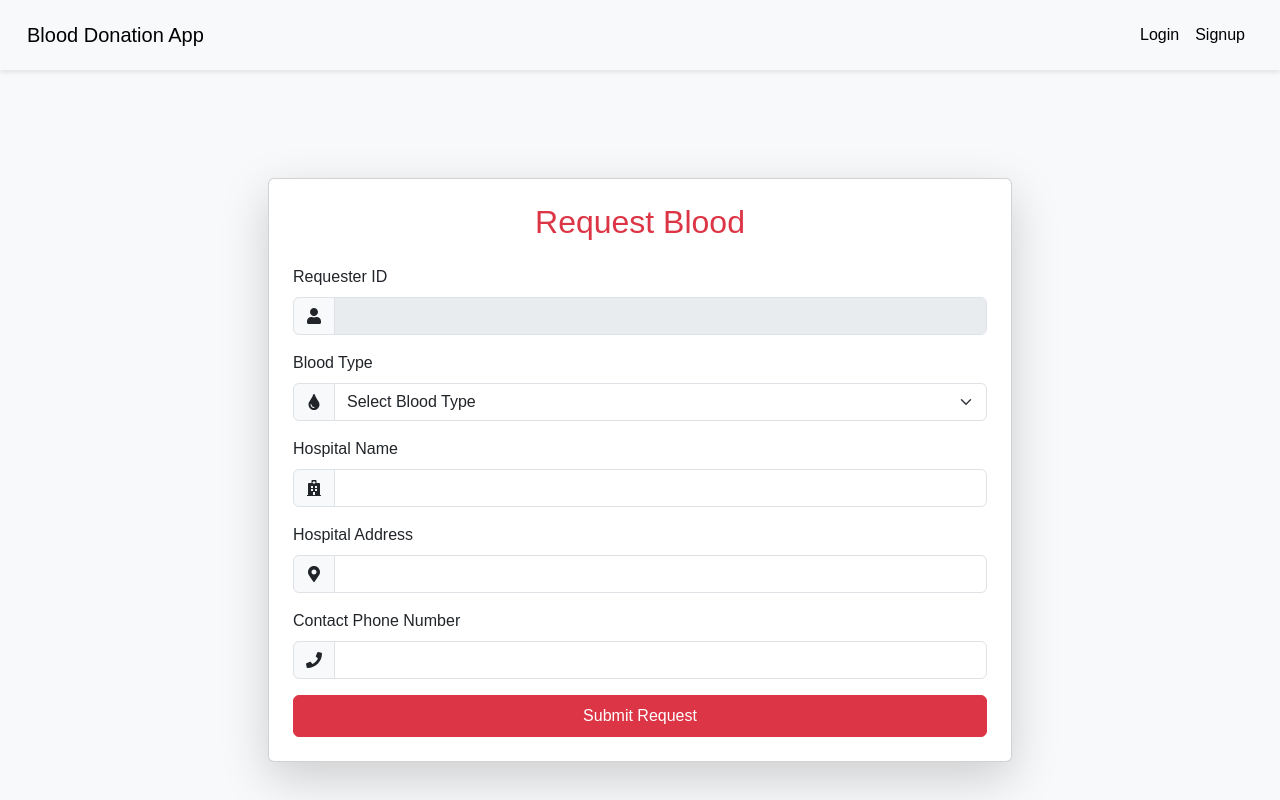
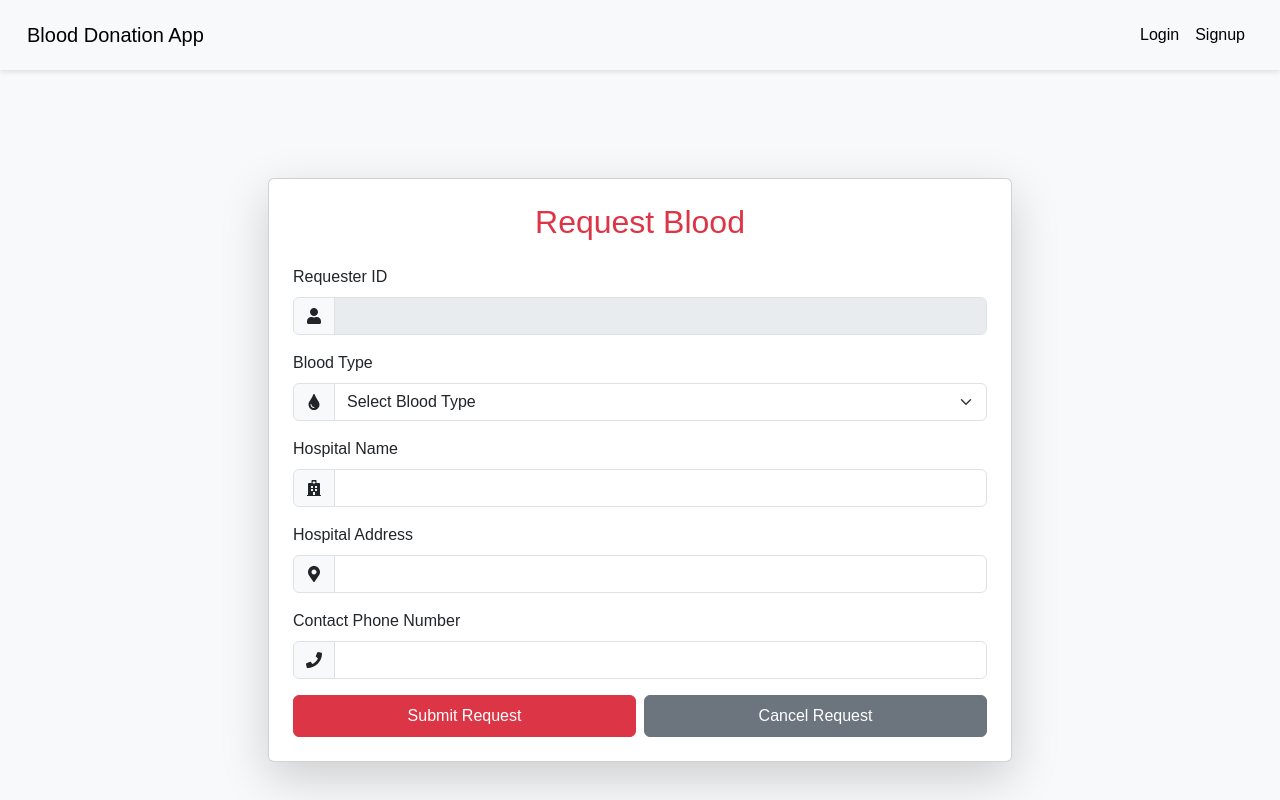
Before and after one commit to CAA900-PRIME/blooddonation-frontend, a React (Vite) app: page /blood-request in a window 1280 px wide. Shown: the top 800 px of the page. Built offline with nearby package versions, Linux system fonts and the light colour scheme.

Commit message:
adding cancel button for the blood request form

```diff
--- a/src/pages/BloodRequest.jsx
+++ b/src/pages/BloodRequest.jsx
@@ -58,6 +58,10 @@ function BloodRequest({ user }) {
         }
 
         setLoading(false);
+    };
+
+    const handleCancel = () => {
+        navigate("/dashboard");
     };
 
     return (
@@ -121,10 +125,13 @@ function BloodRequest({ user }) {
                             </div>
                         </div>
 
-                        {/* Submit Button */}
-                        <div className="text-center">
-                            <button type="submit" className="btn btn-danger w-100 py-2" disabled={loading}>
+                        {/* Submit & Cancel Buttons */}
+                        <div className="text-center d-flex gap-2">
+                            <button type="submit" className="btn btn-danger w-50 py-2" disabled={loading}>
                                 {loading ? "Processing..." : isEditing ? "Update Request" : "Submit Request"}
+                            </button>
+                            <button type="button" className="btn btn-secondary w-50 py-2" onClick={handleCancel}>
+                                Cancel Request
                             </button>
                         </div>
                     </form>
```
